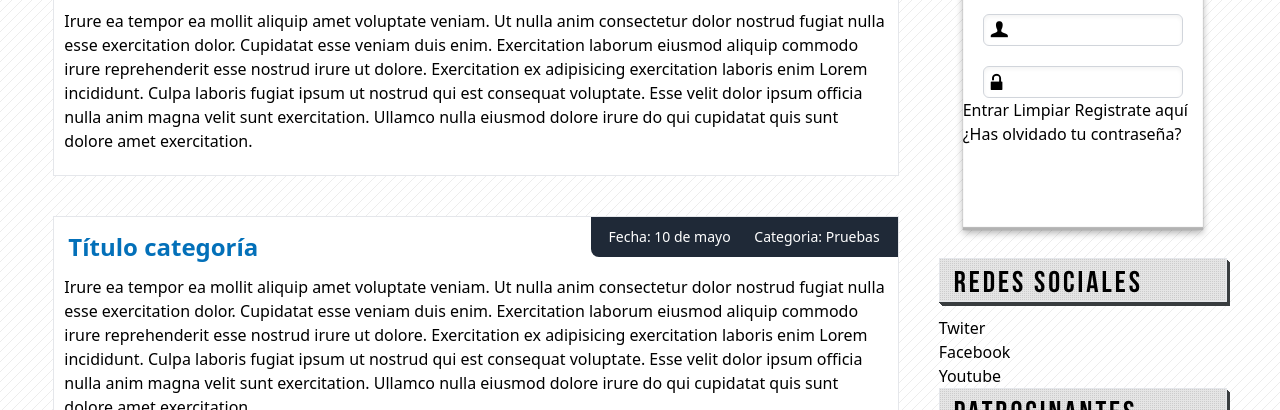
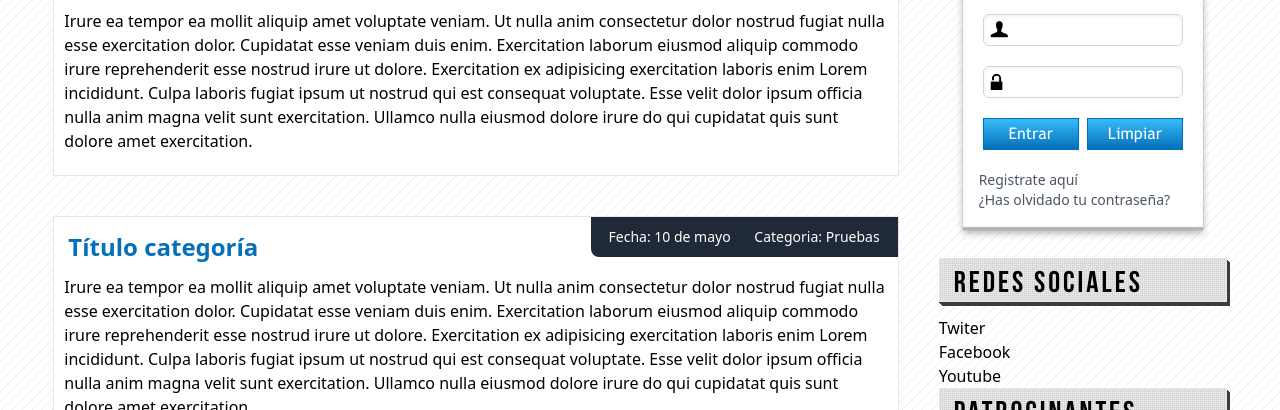
Before and after one commit to mundoenrique/tailwind-victor-robles, a website: page 01-web-tailwind/index.html in a window 1280 px wide. Shown: the part 758-1168 px from the top of the page. Drawn offline with Linux system fonts and the light colour scheme.

Commit message:
Estilos enlaces de formulario

```diff
--- a/01-web-tailwind/index.html
+++ b/01-web-tailwind/index.html
@@ -112,10 +112,10 @@
             <input type="email" id="email" class="login-input" />
             <lable for="password" class="login-icon text-xl ml-7 mt-6">w</lable>
             <input type="password" id="password" class="login-input" />
-            <input type="submit" value="Entrar" />
-            <input type="reset" value="Limpiar" />
-            <a href="javascript:">Registrate aquí</a>
-            <a href="javascript:">¿Has olvidado tu contraseña?</a>
+            <input type="submit" value="Entrar" class="login-button" />
+            <input type="reset" value="Limpiar" class="login-button ml-1" />
+            <a href="javascript:" class="login-link">Registrate aquí</a>
+            <a href="javascript:" class="login-link">¿Has olvidado tu contraseña?</a>
           </form>
         </div>
         <h3 class="aside-header" class="aside-box">Redes sociales</h3>
--- a/01-web-tailwind/src/styles.css
+++ b/01-web-tailwind/src/styles.css
@@ -128,4 +128,12 @@
   .login-input {
     @apply block mx-auto mt-5 w-10/12 h-8 border border-gray-300 shadow-inner pl-7 rounded-md text-gray-500 transition duration-300 outline-none focus:outline-none focus:text-gray-600;
   }
+
+  .login-button {
+    @apply trebuchet w-24 h-8 mt-5 ml-5 mb-5 text-center text-white text-base font-light border border-azul-oscuro bg-gradient-to-b from-azul-claro to-azul-oscuro rounded-none cursor-pointer transition duration-300 hover:shadow-md;
+  }
+
+  .login-link {
+    @apply block ml-4 text-sm text-gray-600 hover:underline hover:text-azul-oscuro;
+  }
 }
```
Also changed, not shown: 01-web-tailwind/css/styles.css.
